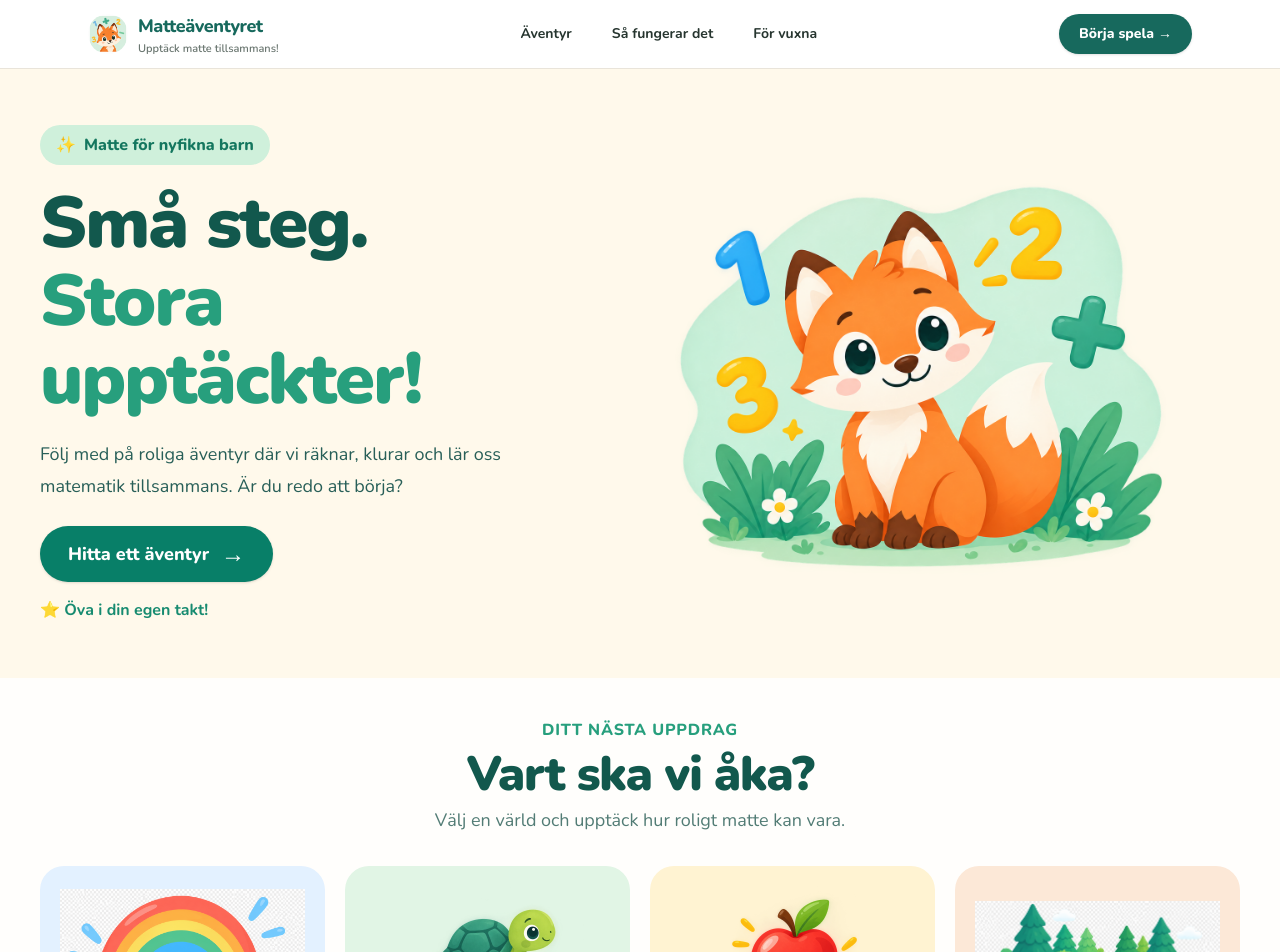
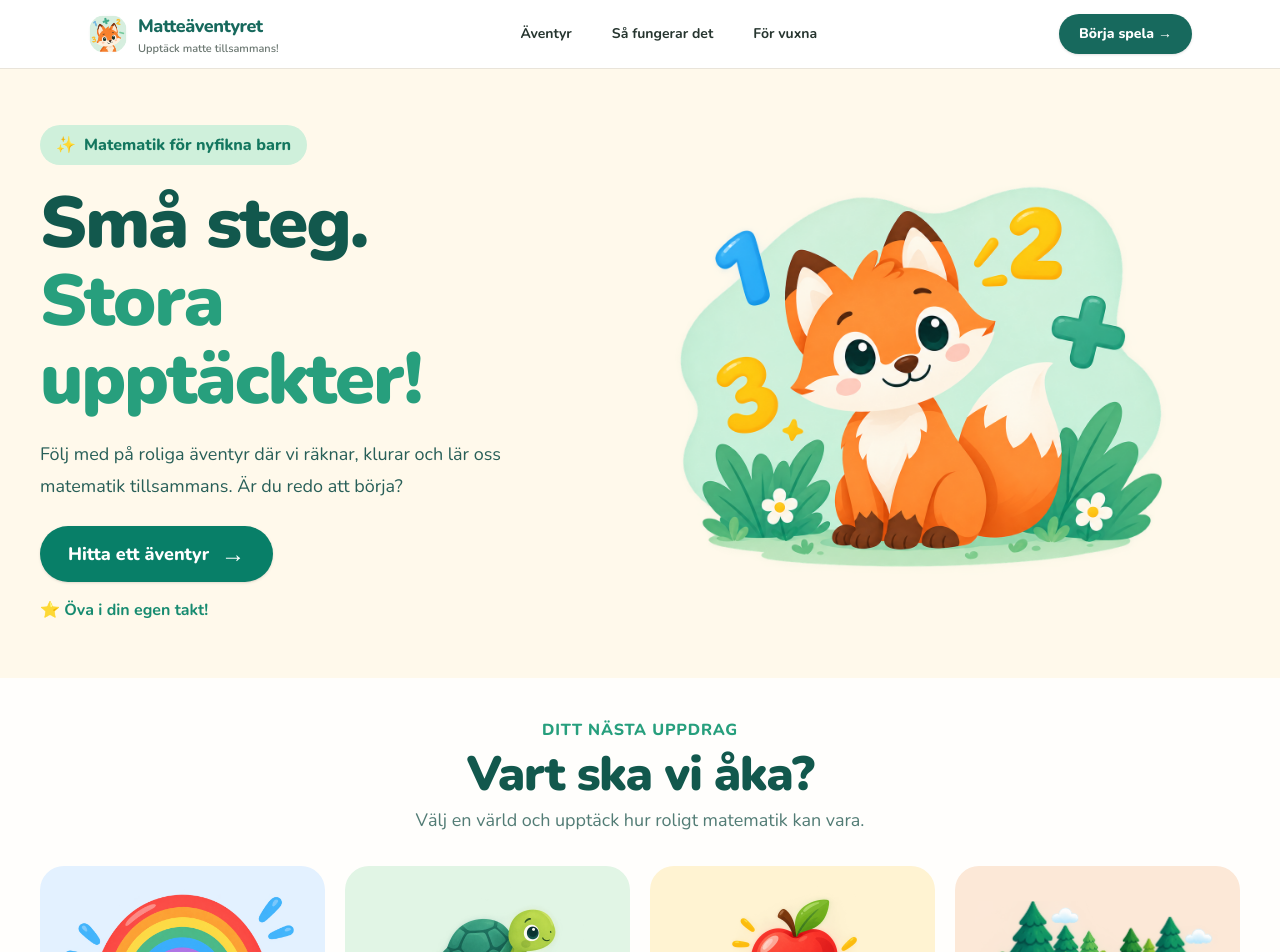
Before and after one commit to Darkshiira/little-math-adventures, a Next.js app: page / in a window 1280 px wide. Shown: the top 952 px of the page. Built offline with nearby package versions, Linux system fonts and the light colour scheme.

Commit message:
Updated non-see-through-images and changed wording

```diff
--- a/app/page.tsx
+++ b/app/page.tsx
@@ -41,7 +41,7 @@ export default function Home() {
             <div className="relative z-10">
               <span className="inline-flex items-center gap-2 rounded-full bg-[#CFF0DB] px-4 py-2 text-sm font-extrabold text-[#14775F] sm:text-base">
                 <span aria-hidden="true">✨</span>
-                Matte för nyfikna barn
+                Matematik för nyfikna barn
               </span>
 
               <h1 className="mt-5 text-4xl font-black leading-[1.08] tracking-tight text-[#12584D] sm:text-5xl lg:text-6xl xl:text-7xl">
@@ -102,7 +102,7 @@ export default function Home() {
             </h2>
 
             <p className="mx-auto mt-2 max-w-xl text-base leading-7 text-[#527C75] sm:text-lg">
-              Välj en värld och upptäck hur roligt matte kan vara.
+              Välj en värld och upptäck hur roligt matematik kan vara.
             </p>
           </header>
 
```
Also changed, not shown: public/images/foreststicker.png, public/images/rainbowsticker.png.
